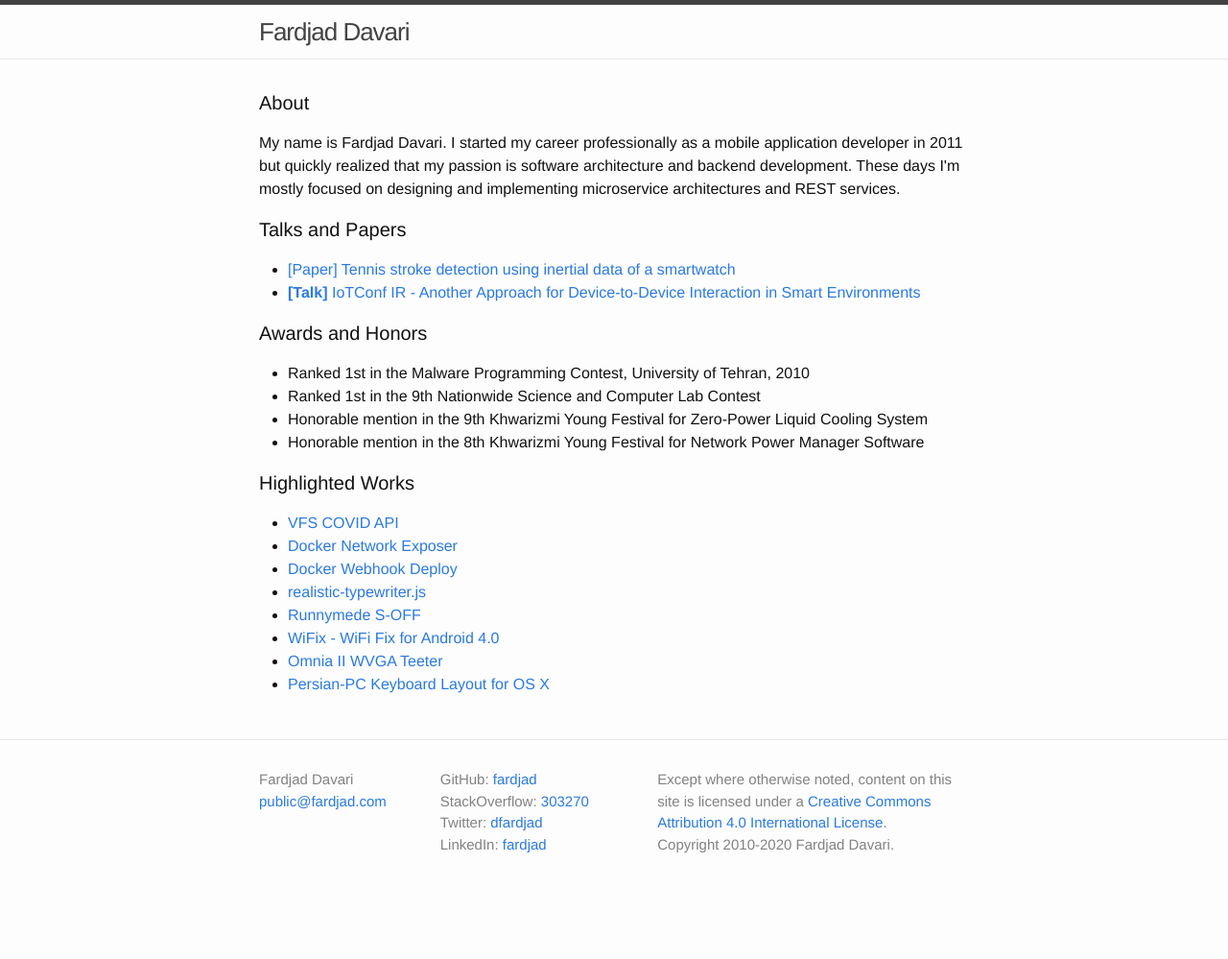
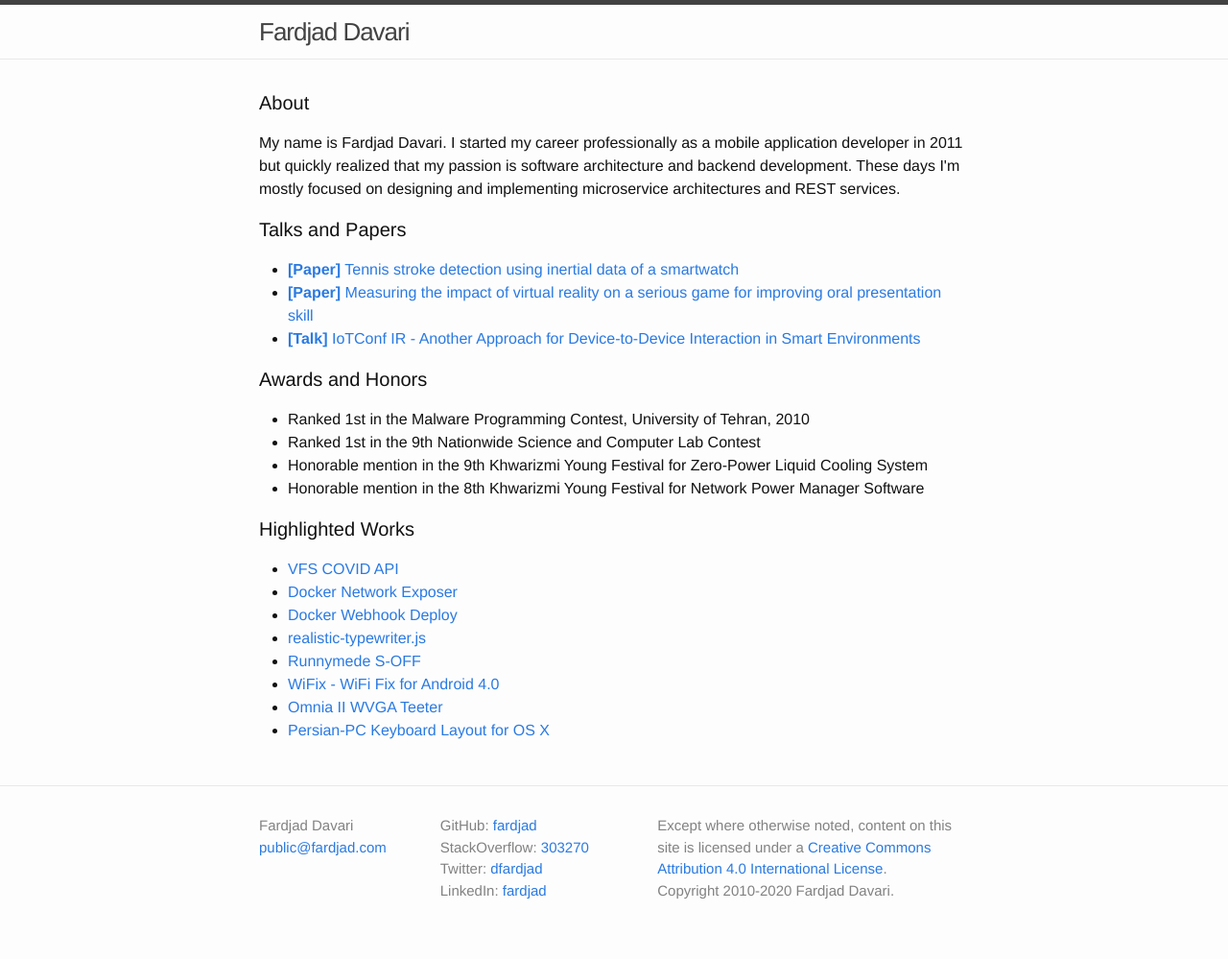
Before and after one commit to fardjad/fardjad.github.io, a Jekyll site: the page built from index.html, in a window 1280 px wide. Shown: the whole page at 96% size. Built offline with Jekyll 4.4.1, drawn with Linux system fonts in a browser that asks for light colours; before the commit the page ends 951 px from its top, so only the background shows below that.

Commit message:
Add SG Paper

```diff
--- a/_includes/talks-and-papers.html
+++ b/_includes/talks-and-papers.html
@@ -2,10 +2,26 @@
   <h1 class="page-heading">Talks and Papers</h1>
   <ul>
     <li>
-            <a href="https://ieeexplore.ieee.org/document/8964775">[Paper] Tennis stroke detection using inertial data of a smartwatch</a>
+      <a href="https://ieeexplore.ieee.org/document/8964775">
+        <strong>[Paper]</strong>
+        Tennis stroke detection using inertial data of a smartwatch
+      </a>
     </li>
     <li>
-            <a href="http://www.theinternetofthings.eu/sites/default/files/%5Buser-name%5D/Isfahan%20Report%20First%20Int%20IoT%20Event.pdf"><strong>[Talk]</strong> IoTConf IR - Another Approach for Device-to-Device Interaction in Smart Environments</a>
+      <a href="http://jte.sru.ac.ir/article_1402.html">
+        <strong>[Paper]</strong>
+        Measuring the impact of virtual reality on a serious game for improving
+        oral presentation skill
+      </a>
+    </li>
+    <li>
+      <a
+        href="https://web.archive.org/web/20141031123958/http://www.theinternetofthings.eu:80/sites/default/files/[user-name]/Isfahan%20Report%20First%20Int%20IoT%20Event.pdf"
+      >
+        <strong>[Talk]</strong>
+        IoTConf IR - Another Approach for Device-to-Device Interaction in Smart
+        Environments
+      </a>
     </li>
   </ul>
 </div>
```
Lines whose indentation alone changed are shown as unchanged.
